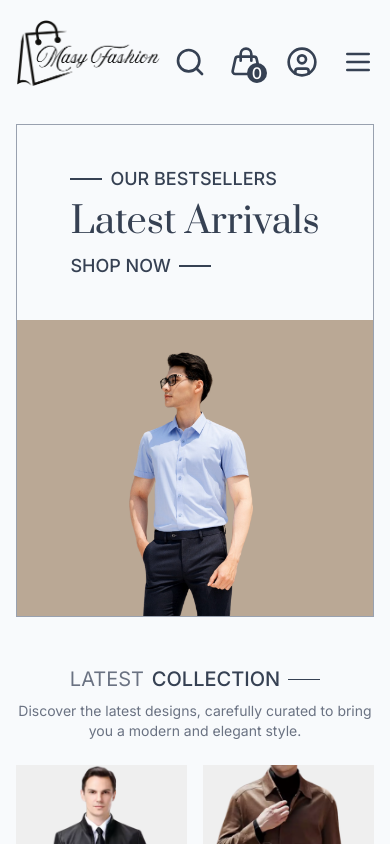
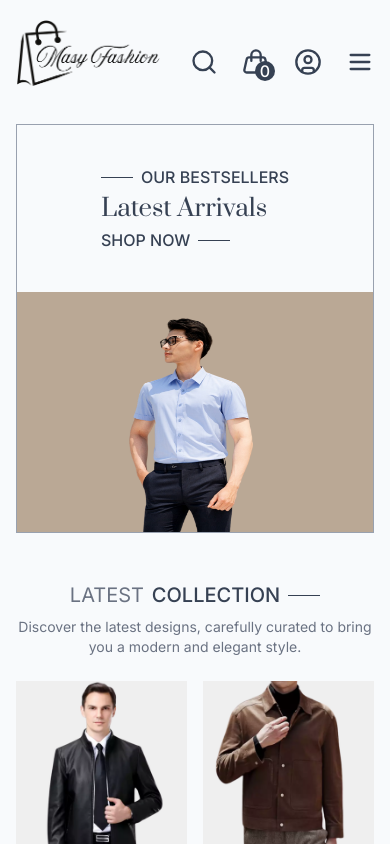
Before and after one commit to quangthoIT/MasyFashion, a React (Vite) app in the folder frontend/: page / in a window 390 px wide. Shown: the top 844 px of the page. Built offline with nearby package versions, Linux system fonts and the light colour scheme.

Commit message:
Edit CSS Navbar, Hero

```diff
--- a/frontend/src/components/Hero.jsx
+++ b/frontend/src/components/Hero.jsx
@@ -6,27 +6,27 @@ const Hero = () => {
       <div className="w-full sm:w-1/2 flex items-center justify-center py-10 sm:py-0">
         <div className="text-gray-700">
           <div className="flex items-center gap-2">
-            <p className="w-8 md:w-12 h-[2px] bg-gray-700"></p>
-            <p className="font-medium text-lg md:text-2xl uppercase">
+            <p className="w-8 md:w-12 h-[1px] md:h-[2px] bg-gray-700"></p>
+            <p className="font-medium text-base sm:text-lg md:text-xl lg:text-2xl uppercase">
               Our BestSellers
             </p>
           </div>
 
-          <h1 className="text-4xl sm:py-3 lg:text-6xl leading-relaxed prata-regular">
+          <h1 className="text-2xl sm:py-3 md:text-3xl lg:text-5xl leading-relaxed prata-regular">
             Latest Arrivals
           </h1>
 
           <div className="flex items-center gap-2 text-gray-700">
-            <p className="font-medium text-lg md:text-2xl uppercase">
+            <p className="font-medium text-base sm:text-lg md:text-xl lg:text-2xl uppercase">
               Shop Now
             </p>
-            <p className="w-8 md:w-12 h-[2px] bg-gray-700"></p>
+            <p className="w-8 md:w-12 h-[1px] md:h-[2px] bg-gray-700"></p>
           </div>
         </div>
       </div>
 
       {/* Hero Right Side */}
-      <img src={assets.hero} alt="" className="w-full  sm:w-1/2" />
+      <img src={assets.hero} alt="" className="w-full sm:w-1/2 h-60 md:h-80 lg:h-full" />
     </div>
   );
 };
--- a/frontend/src/components/Navbar.jsx
+++ b/frontend/src/components/Navbar.jsx
@@ -51,17 +51,17 @@ const Navbar = () => {
       {/* Icons */}
       <div className="flex items-center gap-6">
         {/* Search */}
-        <Search className="cursor-pointer w-8 h-8 text-gray-700" />
+        <Search className="cursor-pointer w-7 h-7 sm:w-8 sm:h-8 text-gray-700" />
         {/* Cart */}
         <Link to="/cart" className="relative">
-          <Handbag className="cursor-pointer w-8 h-8 text-gray-700" />
+          <Handbag className="cursor-pointer w-7 h-7 sm:w-8 sm:h-8 text-gray-700" />
           <p className="absolute bottom-[-5px] right-[-5px] bg-gray-700 text-white w-5 h-5 flex items-center justify-center rounded-full">
             0
           </p>
         </Link>
         {/* User */}
         <div className="group relative">
-          <CircleUser className="cursor-pointer w-8 h-8 text-gray-700 " />
+          <CircleUser className="cursor-pointer w-7 h-7 sm:w-8 sm:h-8 text-gray-700 " />
           <div className="group-hover:block hidden absolute dropdown-menu right-0 pt-2 ">
             <div className="flex flex-col gap-2 w-36 py-3 px-5 bg-slate-100 text-gray-700 rounded-md shadow-md">
               <p className="cursor-pointer hover:text-black">My Account</p>
@@ -72,12 +72,12 @@ const Navbar = () => {
         </div>
         {/* Menu Mobile */}
         <Menu
-          className="sm:hidden w-8 h-8 text-gray-700 cursor-pointer"
+          className="sm:hidden w-7 h-7 text-gray-700 cursor-pointer"
           onClick={() => setVissible(true)}
         />
       </div>
 
-      {/* Sidebar Mobile */}
+      {/* Mobile Menu Siderbar */}
       <div
         className={`absolute top-0 right-0 bottom-0 overflow-hidden bg-slate-100 transition-all duration-500 ease-in-out ${
           visible ? "w-[55%]" : "w-0"
```
